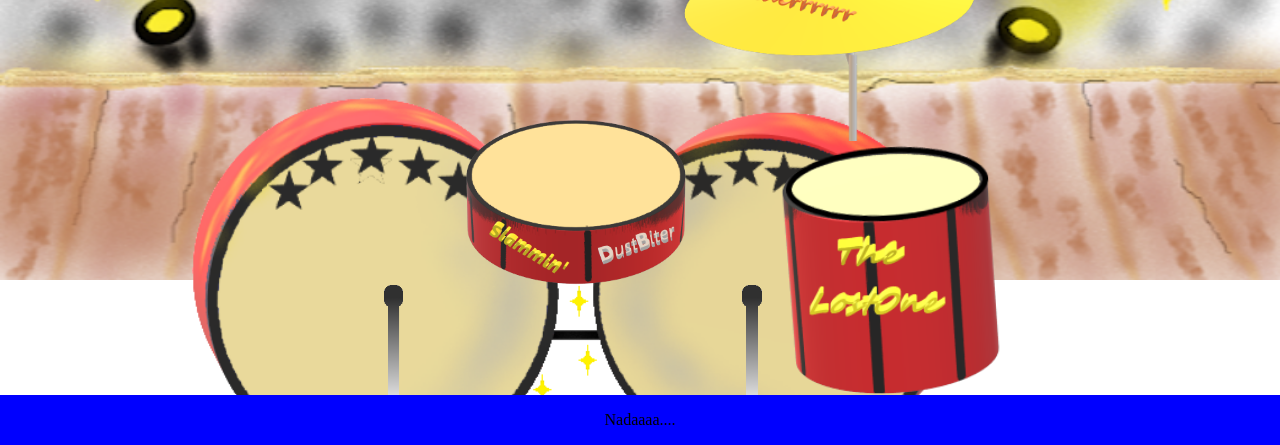
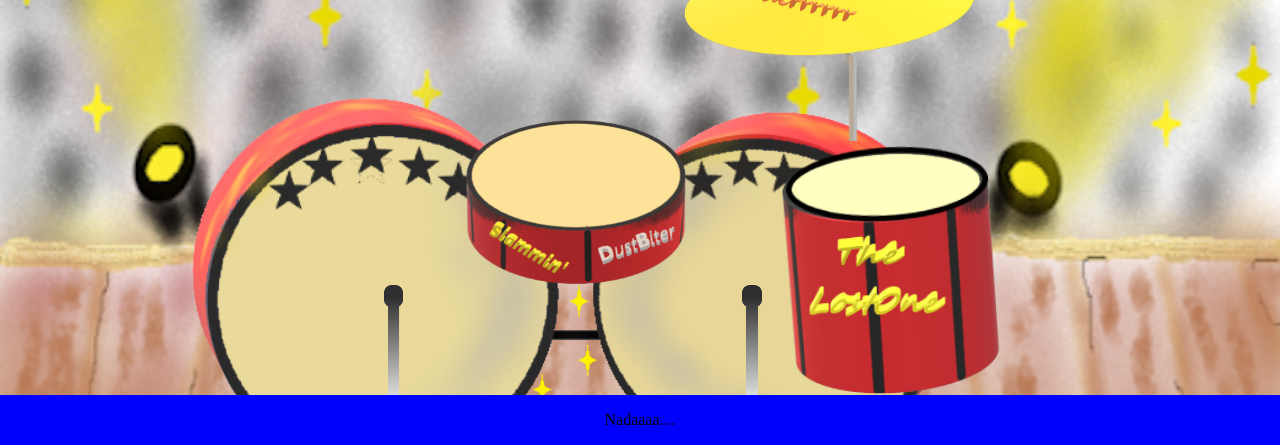
Before and after one commit to Koijari/457, a plain HTML site: page index.html in a window 1280 px wide. Shown: the part 355-800 px from the top of the page. Drawn offline with Linux system fonts and the light colour scheme.

Commit message:
Update tyyli.css

```diff
--- a/tyyli.css
+++ b/tyyli.css
@@ -85,10 +85,9 @@ footer {
 /* Stage & Drum set */
 
 .stage {
-    position: relative;
+    position: fixed;
     width: 100%;
     height: 100%;
-    min-height: 510px;
 }
 
 #basari {
```
